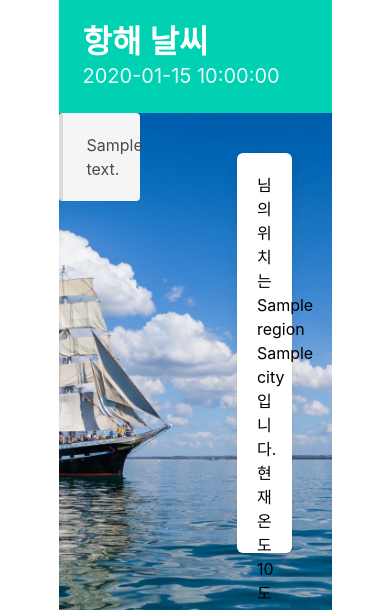
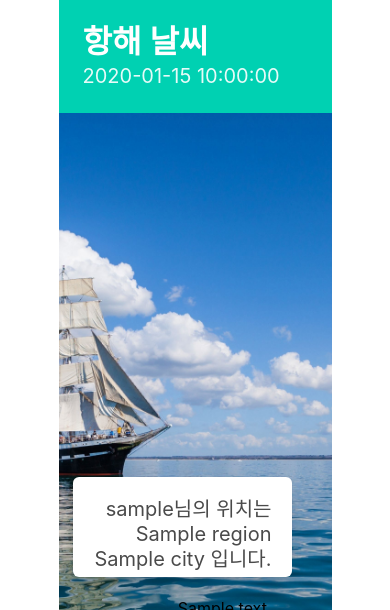
Before and after one commit to pjh2149/hanghae-weather, a Flask app: template templates/index.html in a window 390 px wide; the page is wider, and only the part inside the window is pictured. Shown: the top 610 px of that part. Run offline with Flask 2, Linux system fonts and the light colour scheme; the template is opened without the code that fills it: most values are stand-ins (such as "Sample title", 1, 10 or a date in 2020); some libraries are stand-ins or nearby versions; some web fonts are replaced.

Commit message:
진자 이용한 데이터 보여주기 세팅 끝
반응형으로 움직이는 box하고
description 글자 위치 변경 좀 부탁드리겠습니다

```diff
--- a/app.py
+++ b/app.py
@@ -35,7 +35,7 @@ def home():
             weather_index.append(j)
 
         visitors_counter.visitors()
-        today = str(datetime.now())
+        today = str(datetime.now()).split(' ')[0]
 
         return render_template('index.html', region=ip_index[1], city=ip_index[2],
                                temperature=weather_index[0], description=weather_index[1], wind_speed=weather_index[2],
--- a/templates/index.html
+++ b/templates/index.html
@@ -80,9 +80,8 @@
         }
 
         .weather_info {
-            width: 20%;
-            height: 400px;
-            margin-top: 40px;
+            height: 100px;
+            margin-top: 340px;
             margin-right: 40px;
             float: right;
             display: block;
@@ -90,6 +89,10 @@
 
         .weather_info p {
             text-align: right;
+        }
+
+        .bar_padding {
+            padding-top: 35%;
         }
     </style>
 </head>
@@ -107,14 +110,11 @@
     </section>
     <div class="main_bg">
         <article class="message">
-            <div class="message-body">
-                {{ description }}
-            </div>
         </article>
 
         <div class="weather_info box">
-            <p>님의 위치는 {{ region }} {{ city }} 입니다.</p>
-            <p>현재 온도 {{ temperature }}도</p>
+            <p class="subtitle">{{ nickname }}님의 위치는 {{ region }} {{ city }} 입니다.</p>
+            <p class="description_padding">{{ description }}</p>
 
         </div>
 
@@ -123,26 +123,25 @@
         <nav class="level is-mobile">
             <div class="level-item has-text-centered">
                 <div>
-                    <p class="heading">Tweets</p>
-                    <p class="title">3,456</p>
+                    <img class="weatherIcon" src="http://openweathermap.org/img/wn/{{ image }}@2x.png">
                 </div>
             </div>
             <div class="level-item has-text-centered">
                 <div>
-                    <p class="heading">Following</p>
-                    <p class="title">123</p>
+                    <p class="title">온도</p>
+                    <p class="subtitle bar_padding">{{ temperature }}℃</p>
                 </div>
             </div>
             <div class="level-item has-text-centered">
                 <div>
-                    <p class="heading">Followers</p>
-                    <p class="title">456K</p>
+                    <p class="title">습도</p>
+                    <p class="subtitle bar_padding">{{ humidity }}%</p>
                 </div>
             </div>
             <div class="level-item has-text-centered">
                 <div>
-                    <p class="heading">Likes</p>
-                    <p class="title">789</p>
+                    <p class="title">풍속</p>
+                    <p class="subtitle bar_padding">{{ wind_speed }}m/s</p>
                 </div>
             </div>
         </nav>
```
